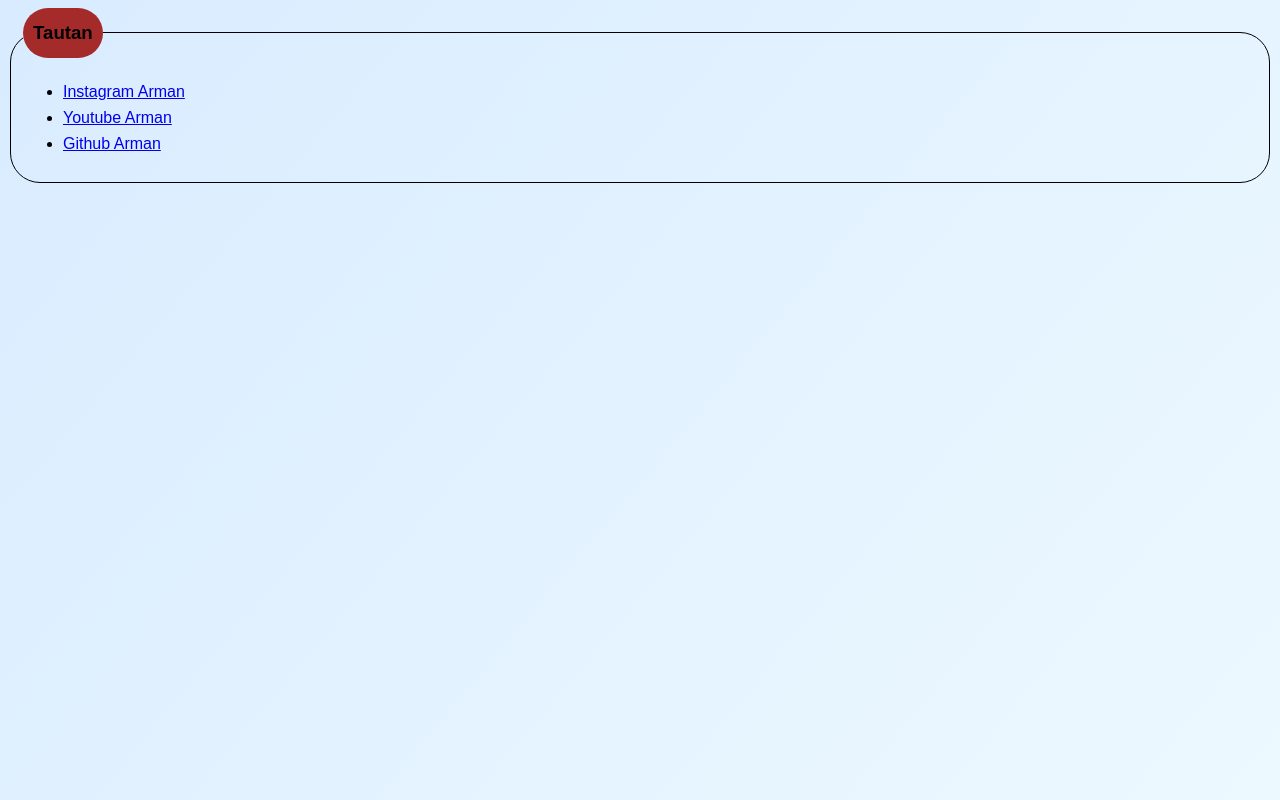
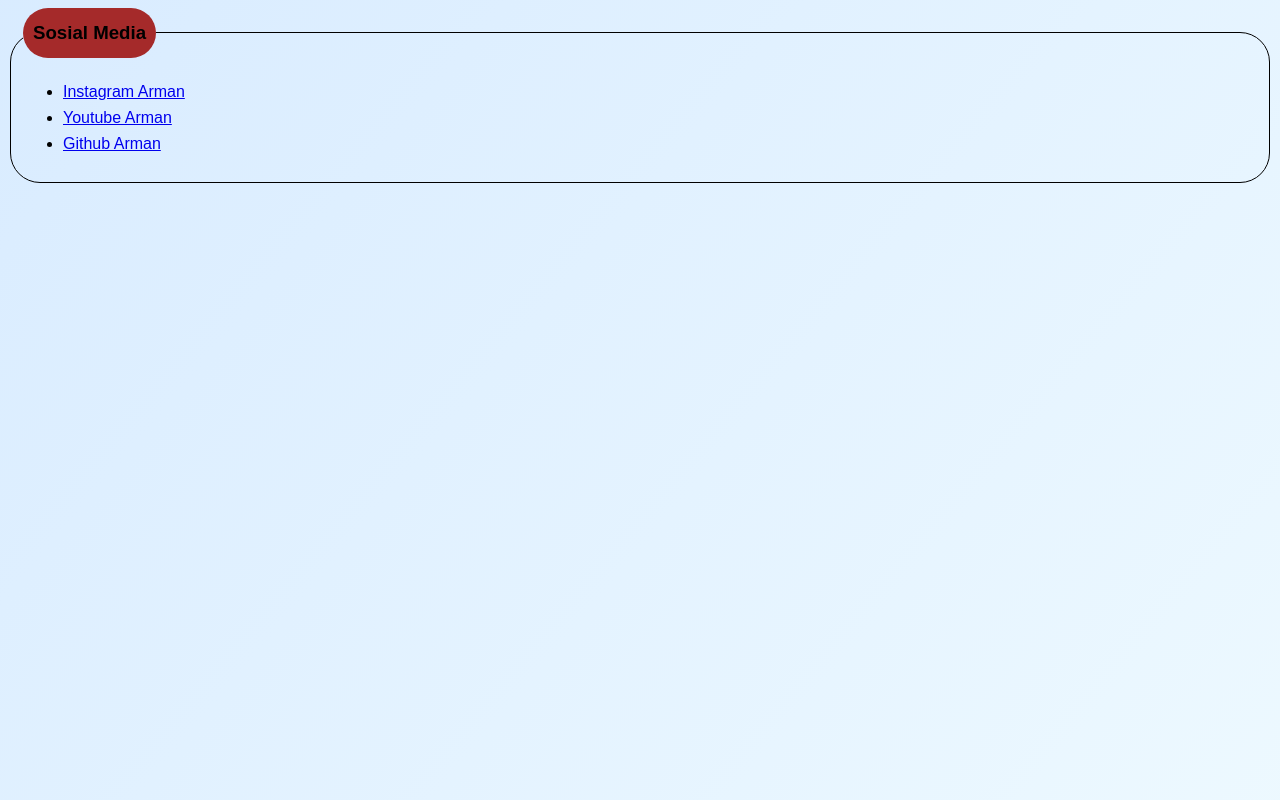
Before and after one commit to ArmanShlhn/MSIB6REMOTE2, a plain HTML site: page sidebar2.html in a window 1280 px wide. Drawn offline with Linux system fonts and the light colour scheme.

Commit message:
update sidebar2 part3

```diff
--- a/sidebar2.html
+++ b/sidebar2.html
@@ -1,7 +1,7 @@
 <link rel="stylesheet" type="text/css" href="./css/style.css">
 <body>
     <fieldset>
-        <legend>Tautan</legend>
+        <legend>Sosial Media</legend>
         <ul>
             <li><a href="https://www.instagram.com/armanshlhn/" target="_blank">Instagram Arman</a></li>
             <li><a href= "https://www.youtube.com/channel/UCVwbWh1RITDbfFjx27KfWWQ" target="_blank">Youtube Arman</a></li>
```
